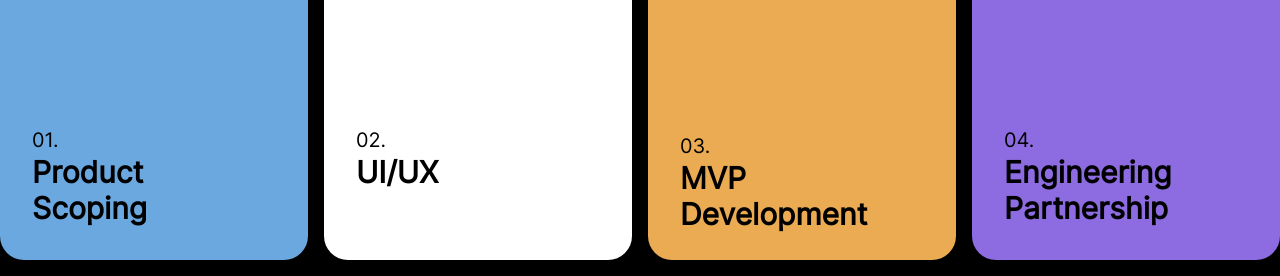
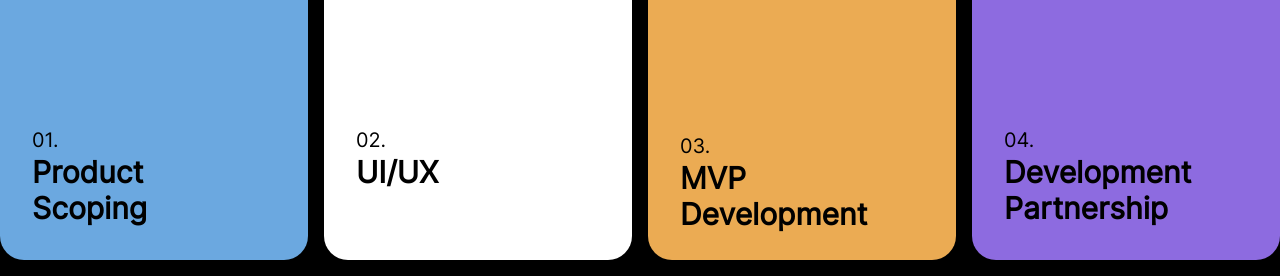
Before and after one commit to InSynk-Studios/web, a Next.js app: page / in a window 1280 px wide. Shown: the part 1376-1652 px from the top of the page. Built offline with nearby package versions, Linux system fonts and the light colour scheme.

Commit message:
fix: Copywriting changes

```diff
--- a/components/Card.js
+++ b/components/Card.js
@@ -43,7 +43,7 @@ const contents = [
     svg: engineering,
     number: "04.",
     color: CardColors[3],
-    title: "Engineering Partnership",
+    title: "Development Partnership",
     para: "We help you design, develop and scale your Product from MVP to PMF.",
   },
 ];
```
